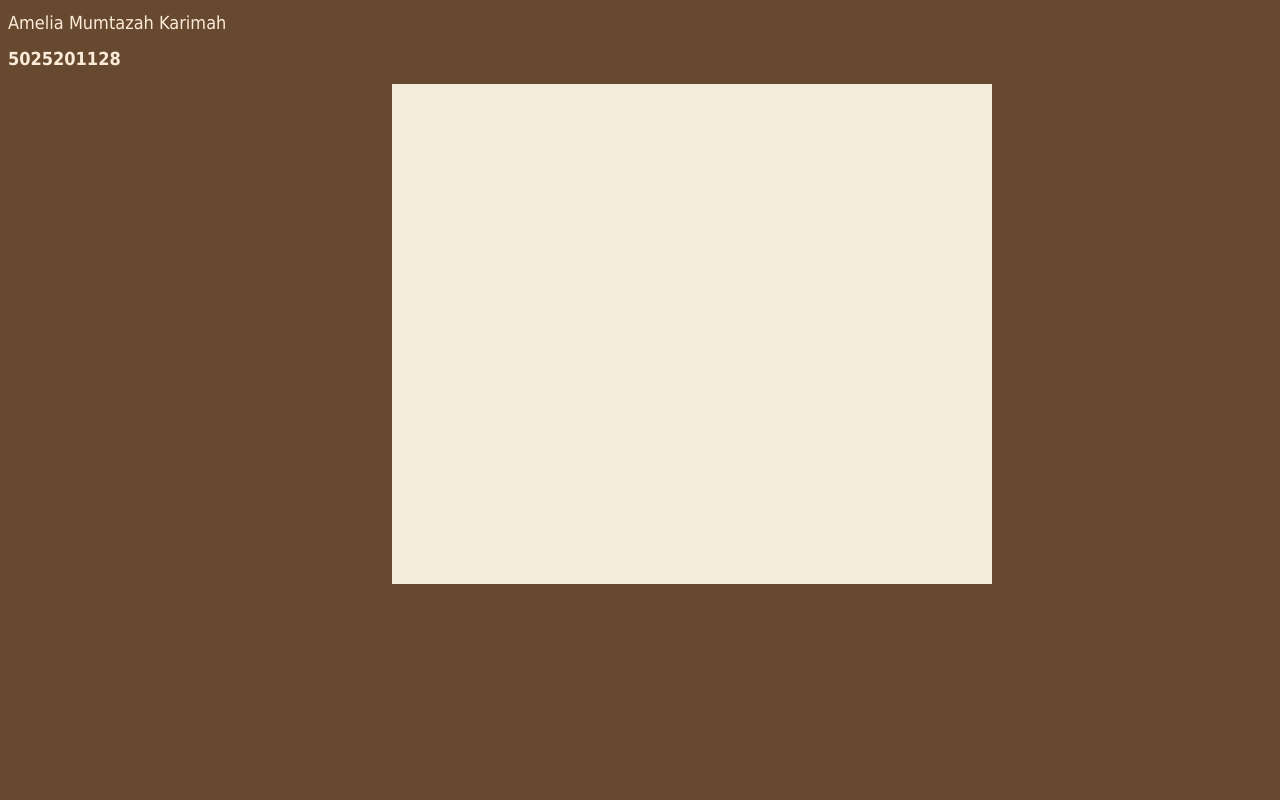
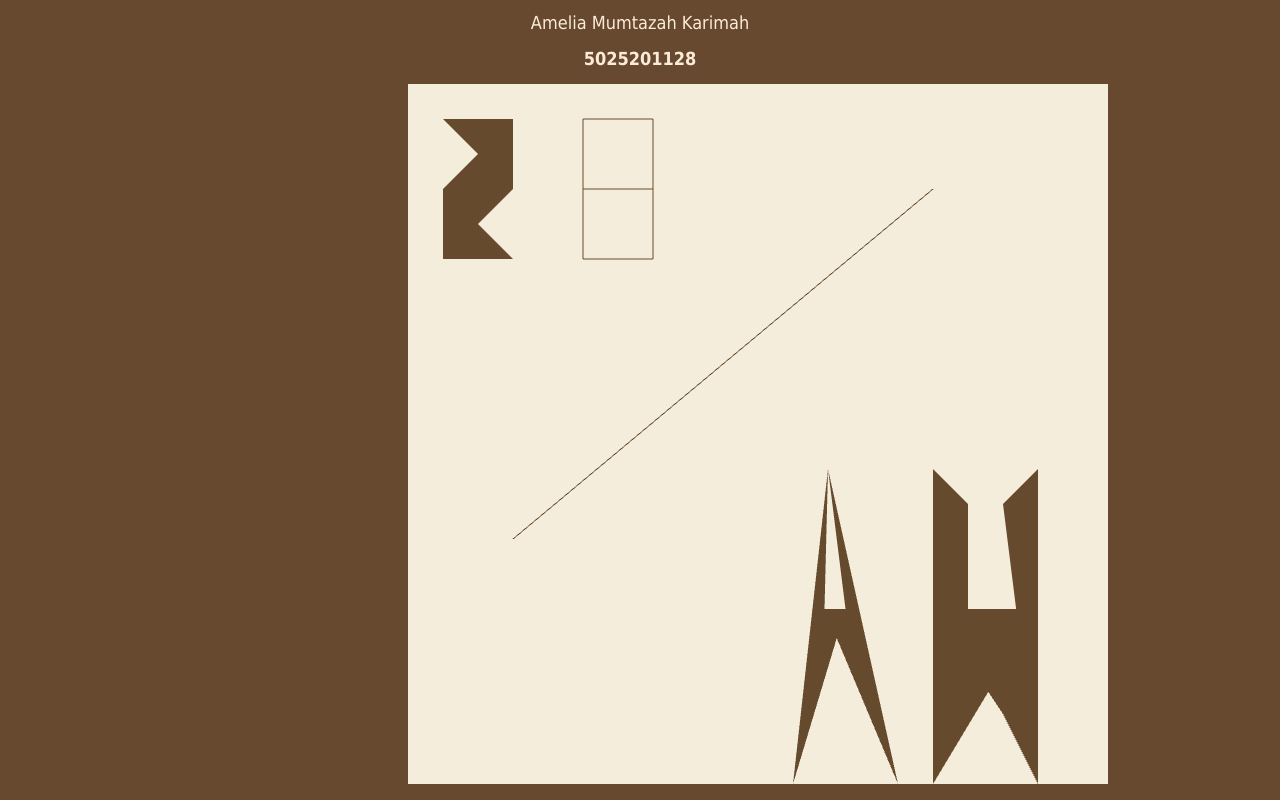
Before and after one commit to cg20221i/assignment-webgl-Ameliamumtazaah, a plain HTML site: page index.html in a window 1280 px wide. Drawn offline with Linux system fonts and the light colour scheme.

Commit message:
assigment 1

```diff
--- a/index.html
+++ b/index.html
@@ -15,7 +15,7 @@
         <h2>5025201128</h2>
     </div>
     <div class="mycanvas">
-        <canvas id="myCanvas" width="600" height="500"></canvas>
+        <canvas id="myCanvas" width="700" height="700"></canvas>
     </div>
     <script src="main.js"></script>
 </body>
--- a/main.js
+++ b/main.js
@@ -4,16 +4,57 @@ function main() {
 
     // Vertices Positions
     var vertices = [
-        // Letter A
-        0.1,-0.8,
-       0.330,-0.8,
-       0.45,-0.1,
-       0.6, -0.8,
-       0.8,-0.8,
-       0.45,-0.1,
-       0.42,-0.4,
-       0.4,-0.6,
-       0.52,-0.5,
+
+        //2
+        -0.9, 0.9,
+        -0.7, 0.9,
+        -0.7, 0.7,
+        -0.9, 0.7,
+        -0.9, 0.5,
+        -0.7, 0.5,
+
+        //8
+        -0.5, 0.9,
+        -0.3, 0.9,
+        -0.3, 0.7,
+        -0.5, 0.7,
+        -0.5, 0.5,
+        -0.3, 0.5,
+        -0.3, 0.7,
+        -0.5, 0.7,
+        -0.5, 0.9,
+
+        //Lines
+        0.5, 0.7,
+        -0.7, -0.3,
+
+        //A
+        0.2, -0.1,
+        0.1, -1,
+        0.19, -0.5,
+        0.25, -0.5,
+        0.4, -1,
+        0.2, -0.1,
+        //0.2, -0.5,
+        //0.3, -0.5,
+
+
+        //H
+        0.5, -0.1,//A
+        0.6, -0.2,//B
+        0.5, -0.3,//C
+        0.6, -0.7,//D
+        0.5, -1,//E
+        0.5, -0.5,//C
+        0.8, -0.5,//F
+        0.7, -0.8,//G
+        0.8, -1,//H
+        0.8, -0.5,//F
+        0.7, -0.2,//I
+        0.8, -0.1,//J
+        0.8, -0.5,//F
+        0.5, -0.3,//C
+        0.5, -0.1,//A
 
 
     ];
@@ -28,19 +69,24 @@ function main() {
         void main () {
             gl_PointSize = 15.0;
             gl_Position = vec4(aPosition, 0.0, 1.0);
+            // gl_Position is the final destination for storing
+            //  positional data for the rendered vertex
         }
     `;
+
     var vertexShader = gl.createShader(gl.VERTEX_SHADER);
     gl.shaderSource(vertexShader, vertexShaderCode);
     gl.compileShader(vertexShader);
+
 
      // FRAGMENT SHADER
      var fragmentShaderCode = `
      precision mediump float;
      void main() {
-            gl_FragColor = vec4(0.83, 0.60, 0.73, 1.0);
+            gl_FragColor = vec4(0.40, 0.29, 0.18, 1.0);
         }
     `;
+
     var fragmentShader = gl.createShader(gl.FRAGMENT_SHADER);
     gl.shaderSource(fragmentShader, fragmentShaderCode);
     gl.compileShader(fragmentShader);
@@ -51,15 +97,24 @@ function main() {
     gl.linkProgram(shaderProgram);
     gl.useProgram(shaderProgram);
 
-    // Backround Color
-    gl.clearColor(0.96, 0.93, 0.86, 1.0);
-    gl.clear(gl.COLOR_BUFFER_BIT);
 
     // Vertices Attrib Positions Preps
     var aPosition = gl.getAttribLocation(shaderProgram, "aPosition");
     gl.vertexAttribPointer(aPosition, 2, gl.FLOAT, false, 0, 0);
     gl.enableVertexAttribArray(aPosition);
 
+    // Backround Color
+    gl.clearColor(0.96, 0.93, 0.86, 1.0);
+    gl.clear(gl.COLOR_BUFFER_BIT);
+
+
+
+
     //Renders
-    gl.drawArrays(gl.TRIANGLES, 47,9);//LETTER A
+    gl.drawArrays(gl.TRIANGLE_STRIP, 0, 6); // 2
+    gl.drawArrays(gl.LINE_STRIP, 6, 9); // 8
+    gl.drawArrays(gl.LINE_STRIP, 15, 2); // 8
+    gl.drawArrays(gl.TRIANGLE_STRIP, 17, 6); // A
+    gl.drawArrays(gl.TRIANGLE_STRIP, 23, 12); // H
+
 }
--- a/style.css
+++ b/style.css
@@ -1,5 +1,5 @@
 #myCanvas {
-    padding-left: 24em;
+    padding-left: 25em;
 }
 
 body {
@@ -11,12 +11,12 @@ h1 {
     font-weight: lighter;
     font-size: large;
     color: #fcebd9;
-    text-align: left;
+    text-align: center;
 }
 
 h2 {
     font-family: Tahoma, sans-serif;
     font-size: large;
     color: #fcebd9;
-    text-align: left;
+    text-align: center;
 }
```
Lines whose indentation alone changed are shown as unchanged.
